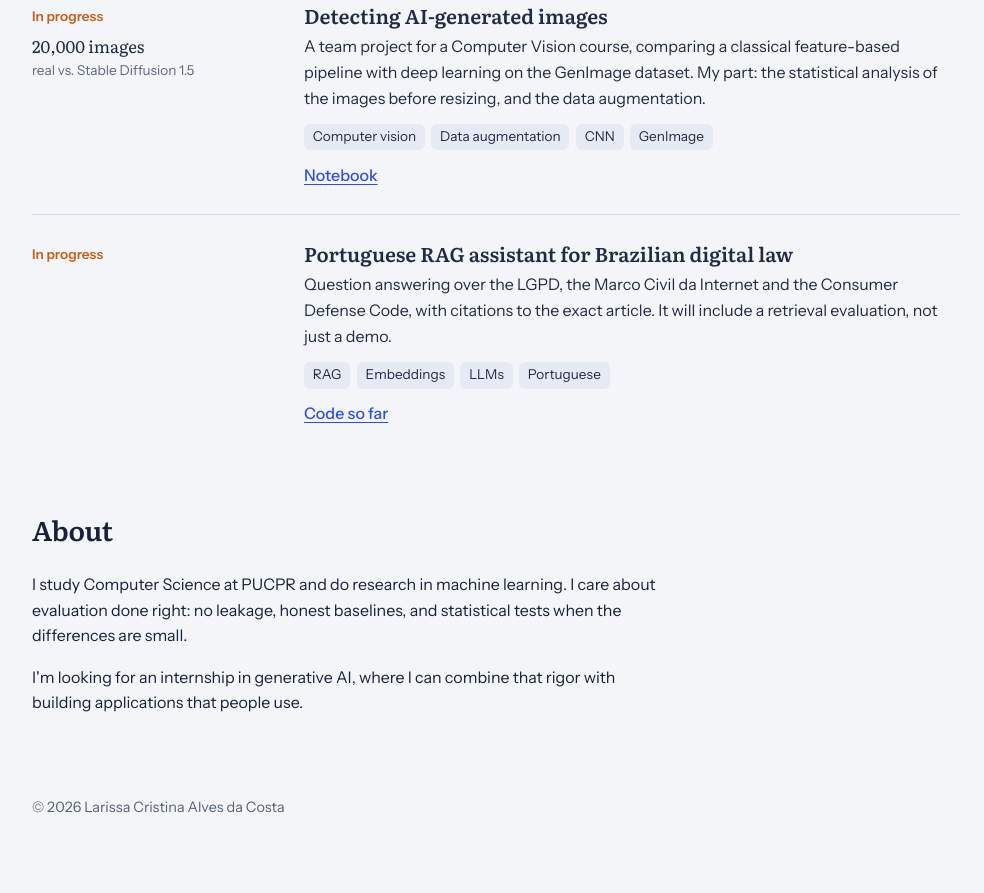
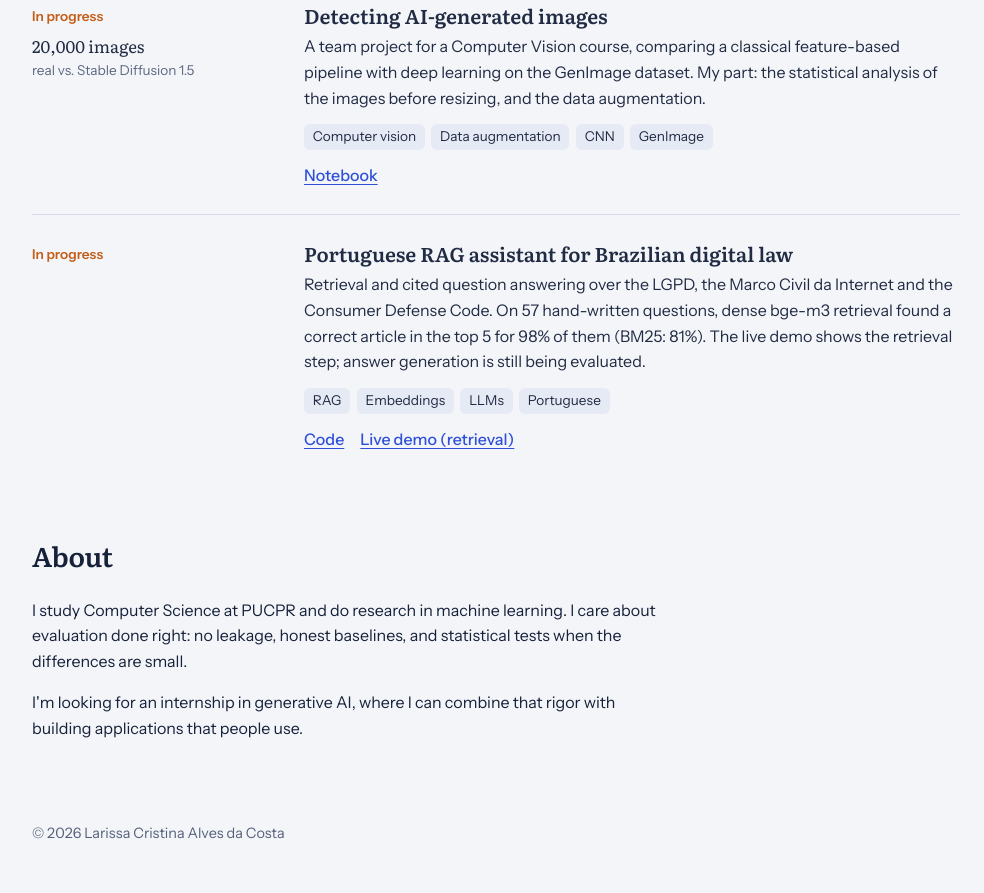
Before and after one commit to larissa-acosta/larissa-acosta.github.io, a plain HTML site: page index.html in a window 1280 px wide. Shown: the part 2175-3068 px from the top of the page, without its empty margins (144-1128 px from the left). Before the commit the page ends 3042 px from the top, so only its background shows below. Drawn offline with Linux system fonts and the light colour scheme.

Commit message:
Add RAG retrieval result and demo link

```diff
--- a/index.html
+++ b/index.html
@@ -174,9 +174,9 @@ footer{padding:4rem 0 3rem;color:var(--muted);font-size:.9rem}
       </div>
       <div>
         <h3>Portuguese RAG assistant for Brazilian digital law</h3>
-        <p>Question answering over the LGPD, the Marco Civil da Internet and the Consumer Defense Code, with citations to the exact article. It will include a retrieval evaluation, not just a demo.</p>
+        <p>Retrieval and cited question answering over the LGPD, the Marco Civil da Internet and the Consumer Defense Code. On 57 hand-written questions, dense bge-m3 retrieval found a correct article in the top 5 for 98% of them (BM25: 81%). The live demo shows the retrieval step; answer generation is still being evaluated.</p>
         <ul class="tags"><li>RAG</li><li>Embeddings</li><li>LLMs</li><li>Portuguese</li></ul>
-        <div class="pl"><a href="https://github.com/larissa-acosta/ml-portfolio/tree/main/projects/legal-rag-pt">Code so far</a></div>
+        <div class="pl"><a href="https://github.com/larissa-acosta/ml-portfolio/tree/main/projects/legal-rag-pt">Code</a><a href="https://huggingface.co/spaces/larissaac/legal-rag-pt">Live demo (retrieval)</a></div>
       </div>
     </article>
   </section>
```
